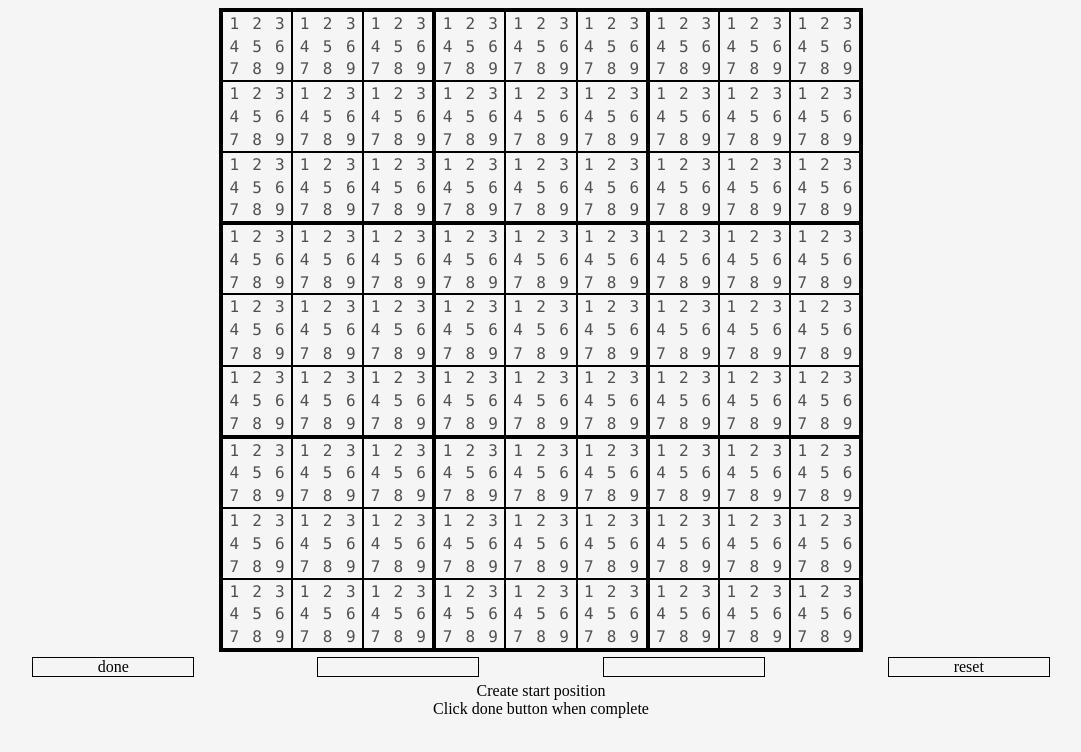
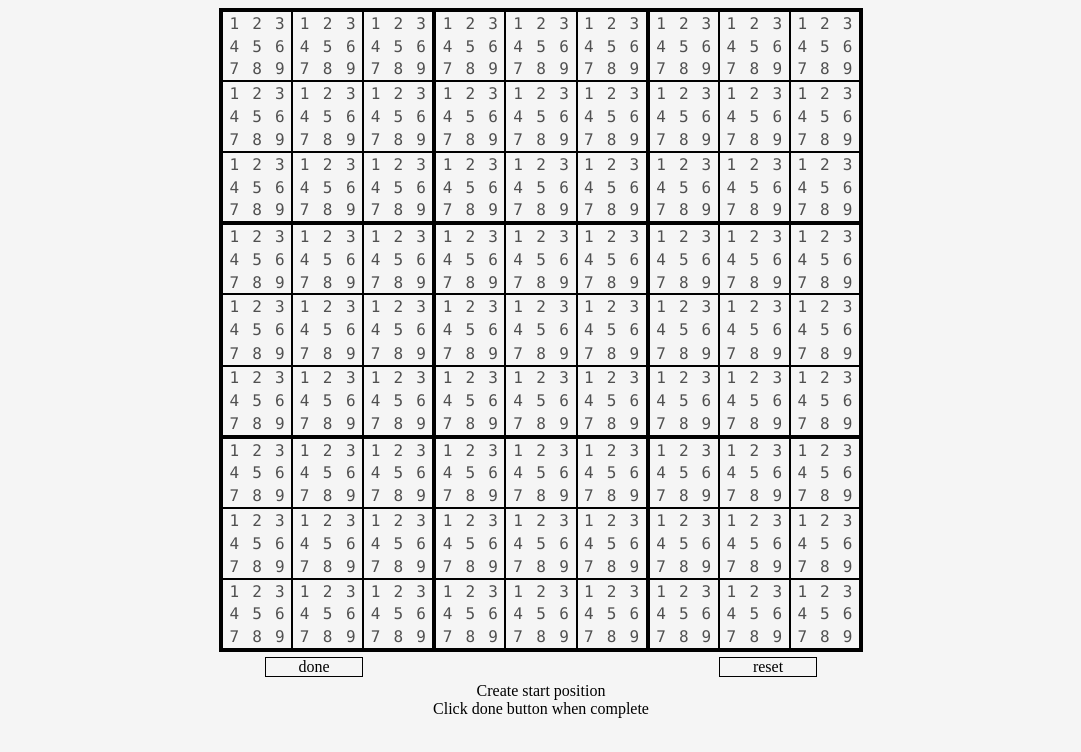
Before and after one commit to jhn-n/sudoku, a website built with webpack: page src/template.html in a window 1280 px wide. Shown: the whole page, without its empty margins (99-1180 px from the left). Built offline with nearby package versions, Linux system fonts and the light colour scheme.

```diff
--- a/src/game-clicks.js
+++ b/src/game-clicks.js
@@ -73,9 +73,9 @@
     }
 }
 
-function buttonClick(i) {
-    console.log("Button", i, "pressed");
-    switch (this.buttonText[i]) {
+function buttonClick(button) {
+    console.log("Button", button, "pressed");
+    switch (button) {
         case "reset":
             this.reset();
             break;
--- a/src/game-control.js
+++ b/src/game-control.js
@@ -4,7 +4,6 @@
 export default { start, reset, finishedSetup };
 
 function start() {
-    this.setupButtonListeners();
     this.reset();
 }
 
@@ -12,7 +11,7 @@
     grid.allSquares.forEach((i) => (this.cells[i] = new Cell()));
     this.setupMode = true;
     this.validGame = true;
-    this.buttonText = ["done", "", "", "reset"];
+    this.buttonText = ["done", "reset"];
     this.message = "Create start position";
     this.description = "Click done button when complete";
     this.display();
--- a/src/game-dom.js
+++ b/src/game-dom.js
@@ -1,14 +1,16 @@
 import grid from "./grid-mod";
 
-export default { display, setupButtonListeners };
+export default { display };
 
 const gridNode = document.querySelector(".grid");
-const buttonNodes = [
-    document.querySelector("#button1"),
-    document.querySelector("#button2"),
-    document.querySelector("#button3"),
-    document.querySelector("#button4"),
-];
+const buttonsNode = document.querySelector(".buttonContainer");
+
+// const buttonNodes = [
+//     document.querySelector("#button1"),
+//     document.querySelector("#button2"),
+//     document.querySelector("#button3"),
+//     document.querySelector("#button4"),
+// ];
 const message = document.querySelector("#message");
 const description = document.querySelector("#description");
 
@@ -46,9 +48,17 @@
         }
         gridNode.appendChild(newCell);
 
-        for (let i = 0; i < buttonNodes.length; i++) {
-            buttonNodes[i].innerText = this.buttonText[i];
+        buttonsNode.innerHTML = "";
+        for (const buttonTxt of this.buttonText) {
+            const newButton = document.createElement("div");
+            newButton.classList.add("button");
+            newButton.innerText = buttonTxt;
+            newButton.addEventListener("click", () => this.buttonClick(buttonTxt));
+            buttonsNode.appendChild(newButton);
         }
+        // for (let i = 0; i < buttonNodes.length; i++) {
+        //     buttonNodes[i].innerText = this.buttonText[i];
+        // }
         if (this.testValidGame()) {
             message.innerText = this.message;
             description.innerText = this.description;
@@ -59,8 +69,8 @@
     });
 }
 
-function setupButtonListeners() {
-    for (let i = 0; i < buttonNodes.length; i++) {
-        buttonNodes[i].addEventListener("click", () => this.buttonClick(i));
-    }
-}
+// function setupButtonListeners() {
+//     for (let i = 0; i < buttonNodes.length; i++) {
+//         buttonNodes[i].addEventListener("click", () => this.buttonClick(i));
+//     }
+// }
--- a/src/index.js
+++ b/src/index.js
@@ -3,7 +3,8 @@
 import domMethods from "./game-dom";
 import userEventMethods from "./game-clicks";
 import autoupdateMethods from "./game-autoupdate";
-import controlMethods from "./game-control"
+import controlMethods from "./game-control";
+import comb from "./comb-mod";
 
 const sudoku = {
     cells: Array(81),
--- a/src/style.css
+++ b/src/style.css
@@ -91,7 +91,7 @@
 .button {
     border: 1px black solid;
     cursor: pointer;
-    width: 10em;
+    width: 6em;
     text-align: center;
 }
 
--- a/src/template.html
+++ b/src/template.html
@@ -7,12 +7,7 @@
 </head>
 <body>
    <div class="grid"></div>
-<div class="buttonContainer">
-    <div class="button" id="button1">Button 1</div>
-    <div class="button" id="button2">Button 2</div>
-    <div class="button" id="button3">Button 3</div>
-    <div class="button" id="button4">Button 4</div>
-</div>
+<div class="buttonContainer"></div>
 <div class="messageContainer">
     <div class="text" id="message">Important message</div>
     <div class="text" id="description">Longer description to explain clue or next step</div>
```
Also changed, not shown: 1 other file.
